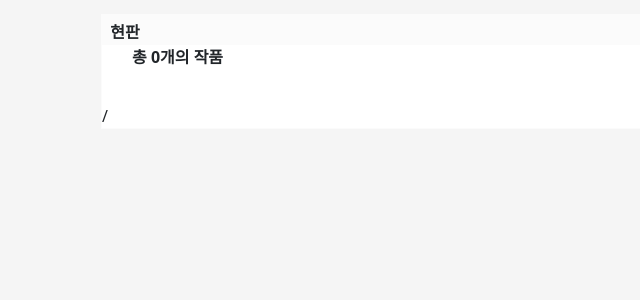
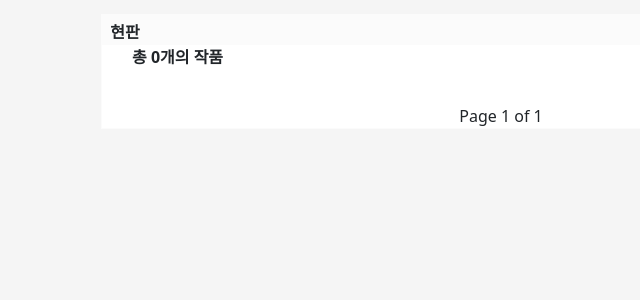
Before and after one commit to zeonga1102/webtachu, a Django app: page /genre/1 in a window 1280 px wide. Shown: the part 153-453 px from the top of the page, without its empty margins (139-779 px from the left). Run offline with Django 4.2, Linux system fonts and the light colour scheme; data that the repository does not hold is empty.

Commit message:
ENH 페이지네이션 기능 추가

```diff
--- a/books/views.py
+++ b/books/views.py
@@ -1,7 +1,19 @@
 from django.shortcuts import render
 from books.models import BookModel
+from django.core.paginator import Paginator
 
 
+# def genre_view(request, name):
+#     books = BookModel.objects.filter(genre=name)
+#     return render(request, 'main_genre/genre.html', {'books': books})
+
 def genre_view(request, name):
-    books = BookModel.objects.filter(genre=name)
-    return render(request, 'main_genre/genre.html', {'books': books})
+    books_list = BookModel.objects.filter(genre=name)
+    page = request.GET.get('page', '1')
+    paginator = Paginator(books_list, 10)
+    pages = paginator.page(page)
+    return render(request, 'main_genre/genre.html', {'pages': pages})
+
+
+def main_view(request):
+    return render(request, 'main_genre/main.html')
--- a/templates/main_genre/genre.html
+++ b/templates/main_genre/genre.html
@@ -39,7 +39,7 @@
                     </div>
                     <div>
                         {#                       |truncatechars:200 글자수 제한 코드 #}
-                        {{ page.story |truncatechars:200 }}
+                        {{ page.story |truncatechars:120 }}
                     </div>
                 </div>
             </div>
@@ -47,32 +47,19 @@
         {% endfor %}
 
 
-        {% if pages.has_previous %}
-            <a href="{{ pages.start_index }}">맨 앞으로</a>
-{#            <a href="{{ pages.previous_page_number }}">이전으로</a>#}
-        {% endif %}
 
-        <span>{{ post.number }}</span>
-        <span>/</span>
-        <span>{{ pages.paginator.num_pages }}</span>
-        {% if pages.has_next %}
-{#            <a href="?page={{ pages.next_page_number }}">맨 앞으로</a>#}
-            <a href="{{ pages.paginator.num_pages }}">이전으로</a>
-        {% endif %}
+        <div style="text-align: center">
+            {% if pages.has_previous %}
+                <a href='?page={{ pages.number|add:-1 }}'>Previous</a>
+            {% endif %}
+
+            Page {{ pages.number }} of {{ pages.paginator.num_pages }}
+
+            {% if pages.has_next %}
+                <a href='?page={{ pages.number|add:+1 }}'>Next</a>
+            {% endif %}
+        </div>
 
 
     </div>
 {% endblock %}
-
-
-
-
-{#	{% if pages.has_previous %}#}
-{#		<a href='?page={{pages.number|add:-1}}'>Previous</a>#}
-{#	{% endif %}#}
-{##}
-{#	Page {{ pages.number }} of {{ pages.paginator.num_pages }}#}
-{##}
-{#	{% if pages.has_next %}#}
-{#		<a href='?page={{pages.number|add:+1}}'>Next</a>#}
-{#	{% endif %}#}
```
